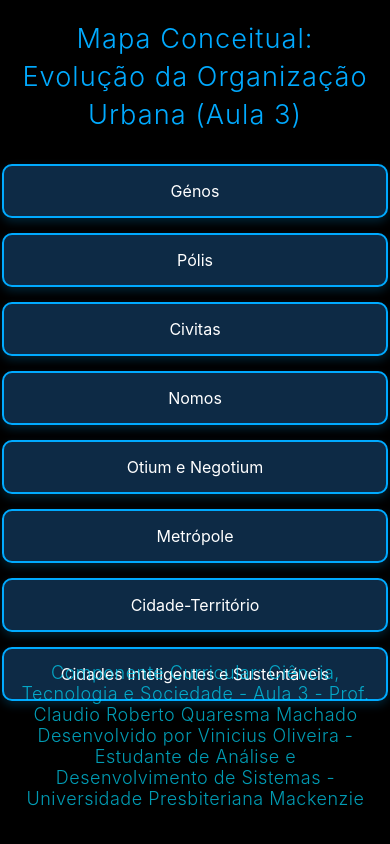
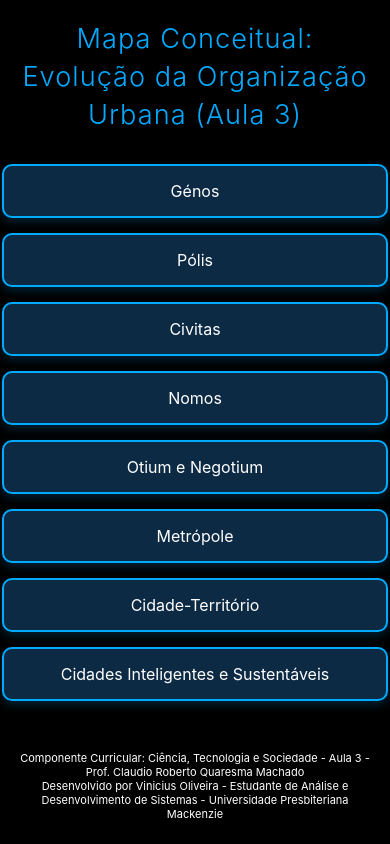
Before and after one commit to viniols1/mapa-conceitual, a plain HTML site: page index.html in a window 390 px wide. Drawn offline with Linux system fonts and the light colour scheme.

Commit message:
Update style.css

```diff
--- a/style.css
+++ b/style.css
@@ -149,28 +149,17 @@ h1 {
     }
 
     .credits {
-        position: relative;
+        position: relative !important;
         text-align: center;
         width: 90%;
         margin: 50px auto 20px auto;
-        left: auto;
-        bottom: auto;
+        left: auto !important;
+        bottom: auto !important;
         font-size: 11px;
+        z-index: 1 !important;
     }
 
     .modal-content p {
         font-size: 1em;
     }
 }
-
-.credits {
-    position: fixed;
-    bottom: 15px;
-    left: 20px;
-    font-size: 18px;
-    color: #00ddff;
-    opacity: 0.7;
-    font-weight: 300;
-    letter-spacing: 0.5px;
-    z-index: 5;
-}
```
